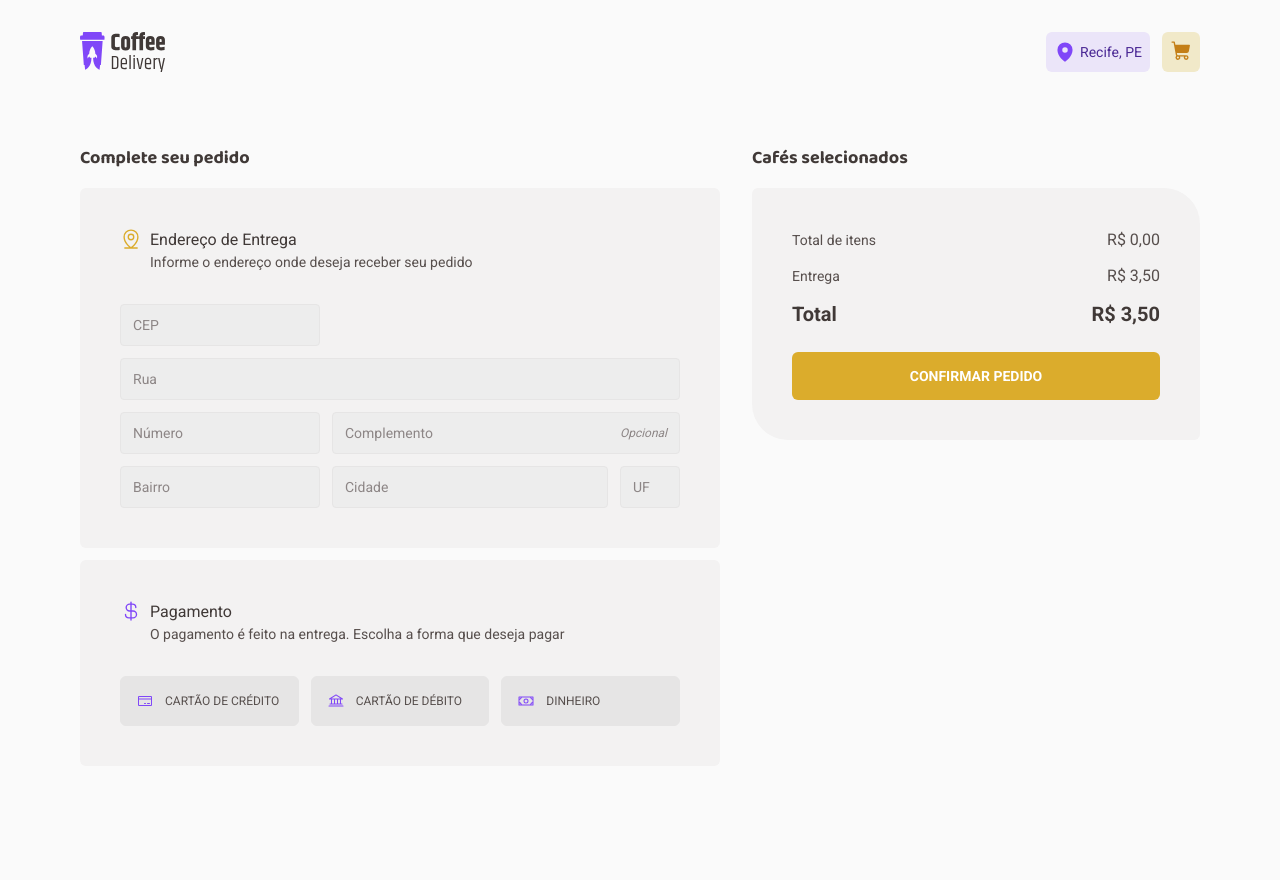
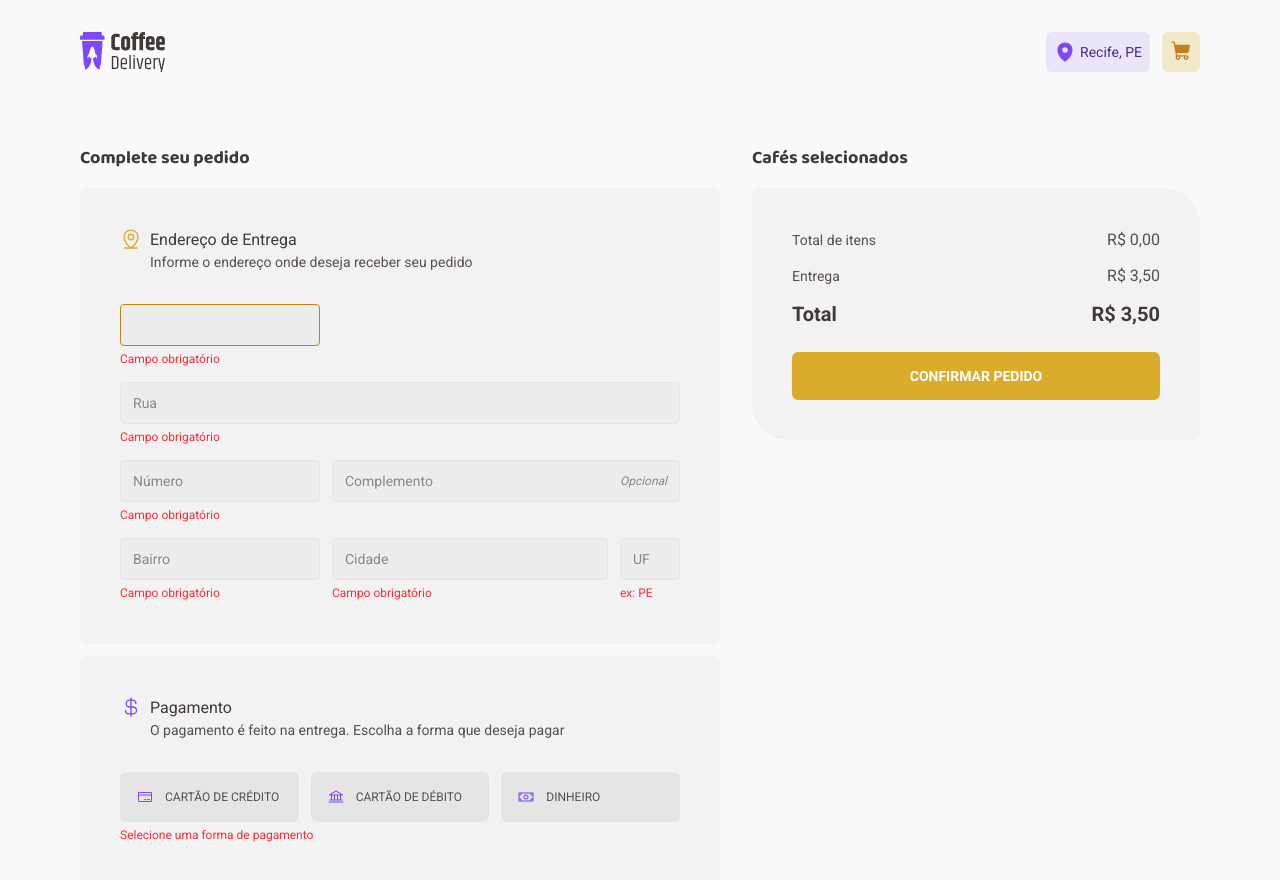
Before and after one commit to vitorgabs/coffee-delivery, a React (Vite) app: page /checkout in a window 1280 px wide. Both pictures are taken after a click on the button "CONFIRMAR PEDIDO". Shown: the top 880 px of the page. Before the commit the page ends 806 px from the top, so only its background shows below. Built offline with nearby package versions, Linux system fonts and the light colour scheme.

Commit message:
feat: add form validation with react hook form and zod

```diff
--- a/package.json
+++ b/package.json
@@ -10,12 +10,15 @@
     "preview": "vite preview"
   },
   "dependencies": {
+    "@hookform/resolvers": "^4.1.3",
     "@phosphor-icons/react": "^2.1.7",
     "@tailwindcss/vite": "^4.0.14",
     "react": "^19.0.0",
     "react-dom": "^19.0.0",
+    "react-hook-form": "^7.54.2",
     "react-router": "^7.3.0",
-    "tailwindcss": "^4.0.14"
+    "tailwindcss": "^4.0.14",
+    "zod": "^3.24.2"
   },
   "devDependencies": {
     "@eslint/js": "^9.21.0",
--- a/src/pages/checkout.tsx
+++ b/src/pages/checkout.tsx
@@ -1,4 +1,6 @@
-import { useState } from 'react'
+import { useForm } from 'react-hook-form'
+import { zodResolver } from '@hookform/resolvers/zod'
+import { z } from 'zod'
 import {
   Bank,
   CreditCard,
@@ -15,9 +17,38 @@ import { useCart } from '../hooks/use-cart'
 import { toBrlCurrency } from '../utils/formatters'
 import { coffees } from '../data.json'
 
+const orderSchema = z.object({
+  zip: z.string().nonempty('Campo obrigatório').length(8, 'Formato inválido'),
+  street: z.string().nonempty('Campo obrigatório'),
+  number: z.string().nonempty('Campo obrigatório'),
+  complement: z.string(),
+  neighborhood: z.string().nonempty('Campo obrigatório'),
+  city: z.string().nonempty('Campo obrigatório'),
+  state: z.string().length(2, 'ex: PE'),
+  payment: z.enum(['credit', 'debit', 'cash'], {
+    invalid_type_error: 'Selecione uma forma de pagamento',
+  }),
+})
+
+type OrderData = z.infer<typeof orderSchema>
+
 export function Checkout() {
-  const [selectedPaymentOption, setSelectedPaymentOption] = useState('')
   const { items } = useCart()
+  const {
+    register,
+    watch,
+    handleSubmit,
+    formState: { errors },
+  } = useForm({
+    resolver: zodResolver(orderSchema),
+  })
+
+  const paymentOption = watch('payment')
+  const state = watch('state') ?? ''
+
+  function handlePurchase(data: OrderData) {
+    console.log({ data })
+  }
 
   const PAYMENT_OPTIONS = [
     { title: 'cartão de crédito', value: 'credit', icon: CreditCard },
@@ -63,23 +94,54 @@ export function Checkout() {
             </div>
 
             <div className="mt-8 grid grid-cols-[12.5rem_1fr_3.75rem] gap-3">
-              <TextInput placeholder="CEP" maxLength={8} />
+              <TextInput
+                placeholder="CEP"
+                maxLength={8}
+                error={errors.zip}
+                {...register('zip')}
+              />
 
               <div className="col-span-3">
-                <TextInput placeholder="Rua" />
+                <TextInput
+                  placeholder="Rua"
+                  error={errors.street}
+                  {...register('street')}
+                />
               </div>
 
-              <TextInput placeholder="Número" />
+              <TextInput
+                placeholder="Número"
+                error={errors.number}
+                {...register('number')}
+              />
 
               <div className="col-span-2">
-                <TextInput placeholder="Complemento" optional />
+                <TextInput
+                  placeholder="Complemento"
+                  optional
+                  {...register('complement')}
+                />
               </div>
 
-              <TextInput placeholder="Bairro" />
+              <TextInput
+                placeholder="Bairro"
+                error={errors.neighborhood}
+                {...register('neighborhood')}
+              />
 
-              <TextInput placeholder="Cidade" />
+              <TextInput
+                placeholder="Cidade"
+                error={errors.city}
+                {...register('city')}
+              />
 
-              <TextInput placeholder="UF" maxLength={2} />
+              <TextInput
+                placeholder="UF"
+                maxLength={2}
+                error={errors.state}
+                value={state.toUpperCase()}
+                {...register('state')}
+              />
             </div>
           </fieldset>
 
@@ -97,15 +159,23 @@ export function Checkout() {
               </div>
             </div>
 
+            <div>
               <div className="mt-8 flex gap-3">
                 {PAYMENT_OPTIONS.map(({ value, ...rest }) => (
                   <PaymentOption
                     key={value}
-                  isSelected={selectedPaymentOption === value}
-                  onClick={() => setSelectedPaymentOption(value)}
+                    value={value}
+                    isSelected={paymentOption === value}
                     {...rest}
+                    {...register('payment')}
                   />
                 ))}
+              </div>
+              {errors.payment && (
+                <small className="text-xs text-red-500">
+                  {errors.payment.message}
+                </small>
+              )}
             </div>
           </fieldset>
         </form>
@@ -143,6 +213,7 @@ export function Checkout() {
 
           <button
             type="submit"
+            onClick={handleSubmit(handlePurchase)}
             className="bg-yellow hover:bg-yellow-dark w-full cursor-pointer rounded-md px-2 py-3 transition-colors"
           >
             <span className="text-sm leading-relaxed font-bold text-white uppercase">
```
Also changed, not shown: 1 other file (tests, documents, lock files or other folders). Lines whose indentation alone changed are shown as unchanged.
